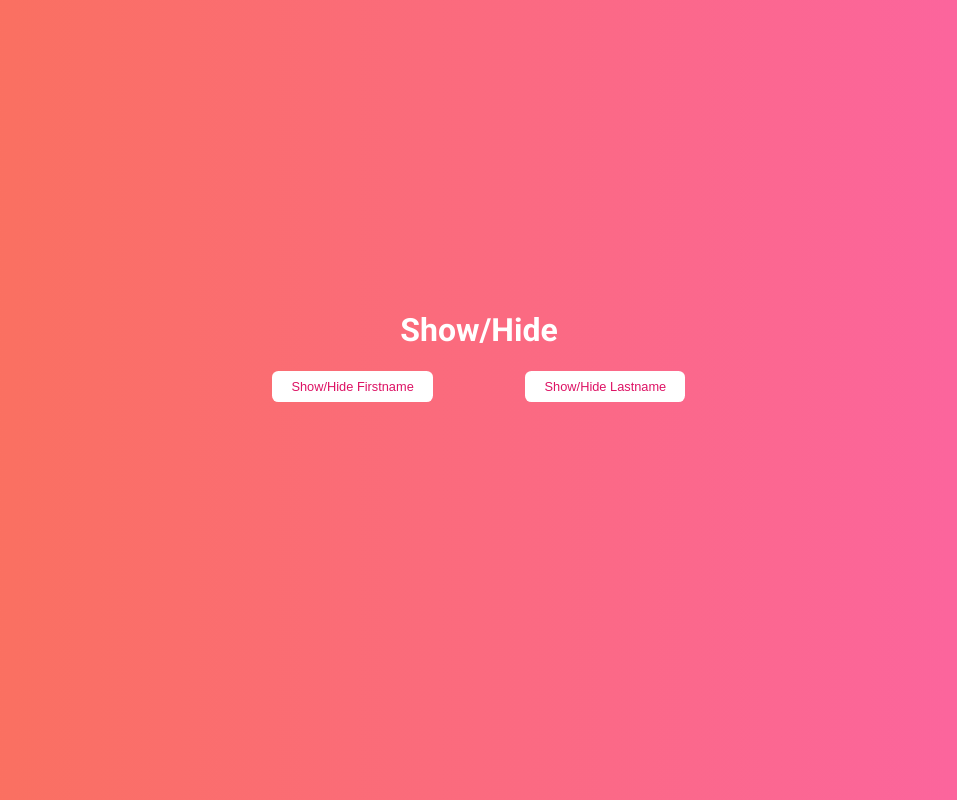
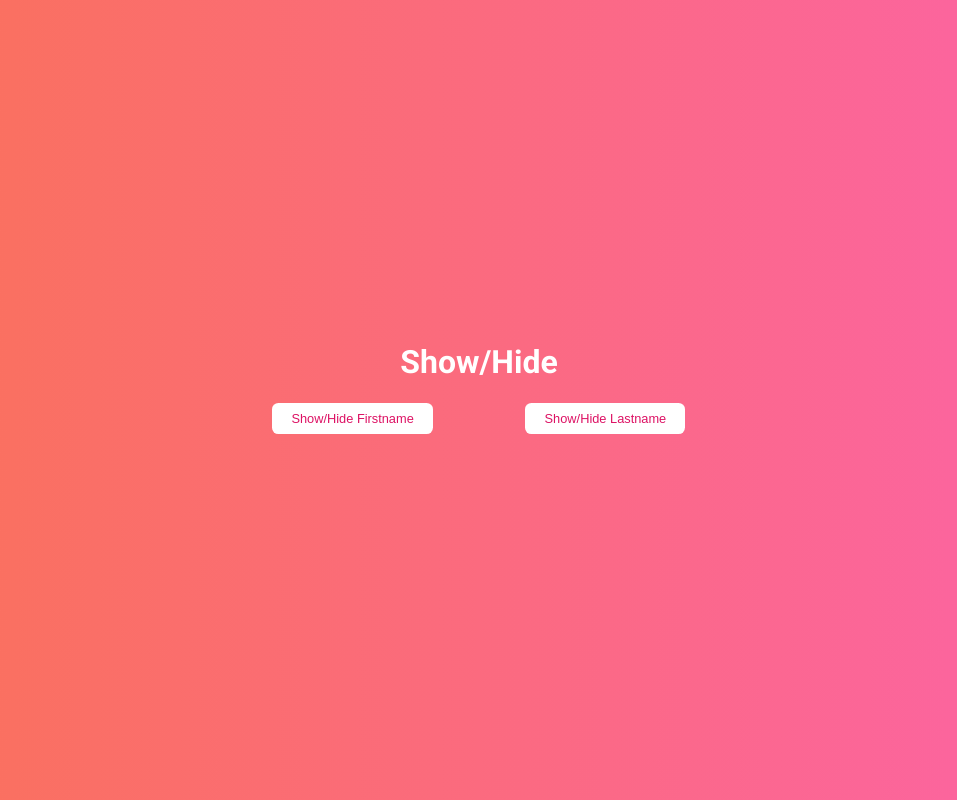
Before and after one commit to CLL-NxtWave-Submissions/show-hide-name-app, a React (Create React App) app: page / in a window 1280 px wide. Shown: the whole page, without its empty margins (161-1118 px from the left). Built offline with nearby package versions, Linux system fonts and the light colour scheme; a web font is replaced by a local one.

Commit message:
Updated conditional rendering code to render first and last names based on state changes

```diff
--- a/src/components/ShowHide/index.js
+++ b/src/components/ShowHide/index.js
@@ -34,15 +34,13 @@ export default class ShowHide extends Component {
                 Show/Hide Firstname
               </button>
 
-              <div
-                className={
-                  showFirstName
-                    ? 'name-container'
-                    : 'name-container hide-container'
-                }
-              >
-                <p className="name-text">{showFirstName ? 'Joe' : '   '}</p>
-              </div>
+              {showFirstName ? (
+                <div className="name-container">
+                  <p className="name-text">Joe</p>
+                </div>
+              ) : (
+                <span />
+              )}
             </div>
 
             <div className="show-hide-single-name-container">
@@ -54,15 +52,13 @@ export default class ShowHide extends Component {
                 Show/Hide Lastname
               </button>
 
-              <div
-                className={
-                  showLastName
-                    ? 'name-container'
-                    : 'name-container hide-container'
-                }
-              >
-                <p className="name-text">{showLastName ? 'Jonas' : '    '}</p>
-              </div>
+              {showLastName ? (
+                <div className="name-container">
+                  <p className="name-text">Jonas</p>
+                </div>
+              ) : (
+                <span />
+              )}
             </div>
           </div>
         </div>
```
